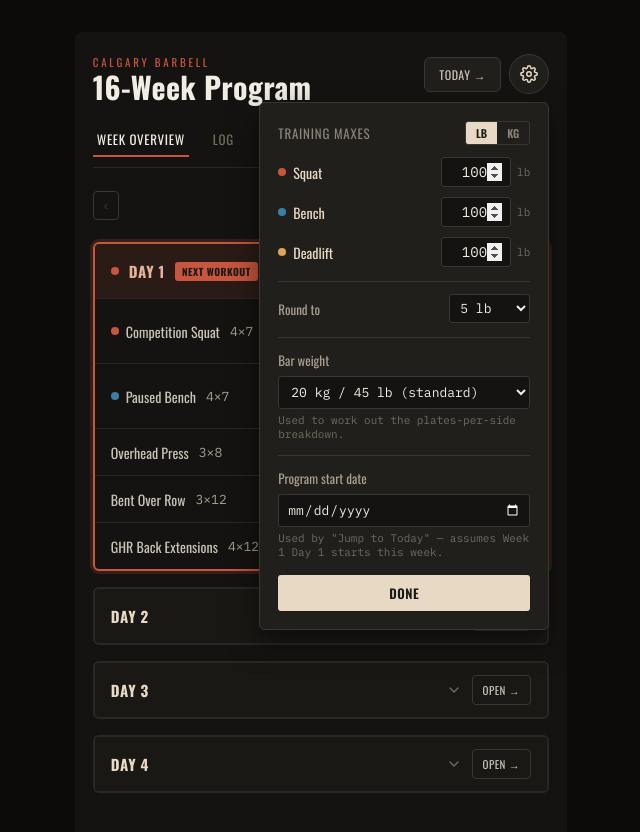
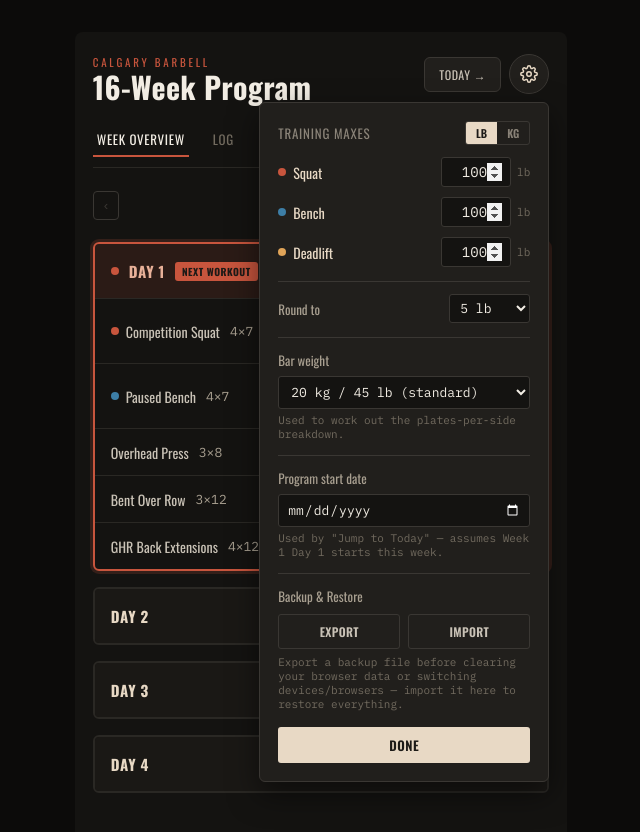
Before and after one commit to jackw91/CBB_App_V3, a React (Vite) app: page / in a window 1280 px wide. Both pictures are taken after a click on the button "Training max settings". Shown: the top 832 px of the page, without its empty margins (319-959 px from the left). Built offline with nearby package versions, Linux system fonts and the light colour scheme.

Commit message:
Update App.jsx

```diff
--- a/src/App.jsx
+++ b/src/App.jsx
@@ -151,27 +151,37 @@
 const ALL_WEEKS = Array.from({ length: 16 }, (_, i) => i + 1);
 const ALL_DAYS = [1, 2, 3, 4];
 
-/* ============================= STORAGE HELPERS ============================= */
+/* ============================= STORAGE HELPERS =============================
+   Everything is stored in the browser's localStorage, so it persists on
+   whatever device/browser each person is using — no server, no accounts,
+   no shared data between devices. Kept async so every call site elsewhere
+   in the app (which awaits these) didn't need to change. */
+const STORAGE_PREFIX = "cbb_";
 async function storageGet(key, fallback) {
   try {
-    const res = await window.storage.get(key, false);
-    if (res && res.value != null) return JSON.parse(res.value);
+    const raw = localStorage.getItem(STORAGE_PREFIX + key);
+    if (raw != null) return JSON.parse(raw);
   } catch (e) {
-    /* not found -> fallback */
+    /* not found, corrupted, or storage unavailable -> fallback */
   }
   return fallback;
 }
 async function storageSet(key, value) {
   try {
-    await window.storage.set(key, JSON.stringify(value), false);
+    localStorage.setItem(STORAGE_PREFIX + key, JSON.stringify(value));
   } catch (e) {
     console.error("storage set failed", e);
   }
 }
 async function storageListPrefix(prefix) {
   try {
-    const res = await window.storage.list(prefix, false);
-    return (res && res.keys) || [];
+    const fullPrefix = STORAGE_PREFIX + prefix;
+    const keys = [];
+    for (let i = 0; i < localStorage.length; i++) {
+      const k = localStorage.key(i);
+      if (k && k.startsWith(fullPrefix)) keys.push(k.slice(STORAGE_PREFIX.length));
+    }
+    return keys;
   } catch (e) {
     return [];
   }
@@ -651,8 +661,9 @@
   );
 }
 
-function SettingsPanel({ maxesLb, roundToLb, roundToKg, unit, barType, startDate, onChange, open, onClose }) {
+function SettingsPanel({ maxesLb, roundToLb, roundToKg, unit, barType, startDate, onChange, open, onClose, onExportBackup, onImportFile }) {
   if (!open) return null;
+  const fileInputRef = useRef(null);
   const displayMax = (lift) => {
     const raw = maxesLb[lift];
     if (raw == null || raw === "") return "";
@@ -779,6 +790,63 @@
           style={{ width: "100%", padding: "6px 8px", background: "#141311", border: "1px solid #3a3733", borderRadius: 3, color: "#f2ede4", fontFamily: "'IBM Plex Mono', monospace", fontSize: 13 }}
         />
         <div style={{ fontSize: 11, color: "#726b5f", marginTop: 4 }}>Used by "Jump to Today" — assumes Week 1 Day 1 starts this week.</div>
+      </div>
+      <div style={{ marginTop: 14, paddingTop: 12, borderTop: "1px solid #3a3733" }}>
+        <label style={{ fontFamily: "'Oswald', sans-serif", fontSize: 13, color: "#a89f90", display: "block", marginBottom: 8 }}>Backup &amp; Restore</label>
+        <div style={{ display: "flex", gap: 8 }}>
+          <button
+            onClick={onExportBackup}
+            style={{
+              flex: 1,
+              padding: "8px 0",
+              background: "transparent",
+              border: "1px solid #3a3733",
+              borderRadius: 3,
+              color: "#c9c2b6",
+              fontFamily: "'Oswald', sans-serif",
+              fontWeight: 600,
+              fontSize: 12,
+              textTransform: "uppercase",
+              letterSpacing: "0.03em",
+              cursor: "pointer",
+            }}
+          >
+            Export
+          </button>
+          <button
+            onClick={() => fileInputRef.current && fileInputRef.current.click()}
+            style={{
+              flex: 1,
+              padding: "8px 0",
+              background: "transparent",
+              border: "1px solid #3a3733",
+              borderRadius: 3,
+              color: "#c9c2b6",
+              fontFamily: "'Oswald', sans-serif",
+              fontWeight: 600,
+              fontSize: 12,
+              textTransform: "uppercase",
+              letterSpacing: "0.03em",
+              cursor: "pointer",
+            }}
+          >
+            Import
+          </button>
+          <input
+            ref={fileInputRef}
+            type="file"
+            accept="application/json,.json"
+            style={{ display: "none" }}
+            onChange={(e) => {
+              const file = e.target.files && e.target.files[0];
+              if (file) onImportFile(file);
+              e.target.value = "";
+            }}
+          />
+        </div>
+        <div style={{ fontSize: 11, color: "#726b5f", marginTop: 6 }}>
+          Export a backup file before clearing your browser data or switching devices/browsers — import it here to restore everything.
+        </div>
       </div>
       <button
         onClick={onClose}
@@ -1937,6 +2005,52 @@
   const prevWeek = () => goToWeekOverview(Math.max(1, absWeek - 1));
   const nextWeek = () => goToWeekOverview(Math.min(16, absWeek + 1));
 
+  const exportBackup = async () => {
+    const savedSettings = await storageGet("settings", null);
+    const sessions = await loadAllSessions();
+    const payload = {
+      app: "calgary-barbell-16-week",
+      version: 1,
+      exportedAt: new Date().toISOString(),
+      settings: savedSettings,
+      sessions,
+    };
+    const blob = new Blob([JSON.stringify(payload, null, 2)], { type: "application/json" });
+    const url = URL.createObjectURL(blob);
+    const a = document.createElement("a");
+    a.href = url;
+    a.download = `calgary-barbell-backup-${todayISO()}.json`;
+    document.body.appendChild(a);
+    a.click();
+    document.body.removeChild(a);
+    URL.revokeObjectURL(url);
+  };
+
+  const importBackupFile = async (file) => {
+    let data;
+    try {
+      const text = await file.text();
+      data = JSON.parse(text);
+    } catch (e) {
+      window.alert("Could not read that file — make sure it's a backup exported from this app.");
+      return;
+    }
+    if (!data || typeof data !== "object" || (!data.sessions && !data.settings)) {
+      window.alert("That file doesn't look like a valid backup for this app.");
+      return;
+    }
+    const proceed = window.confirm("Importing will overwrite the current data on this device with the contents of this backup. Continue?");
+    if (!proceed) return;
+    if (data.settings) await storageSet("settings", data.settings);
+    if (data.sessions && typeof data.sessions === "object") {
+      for (const key of Object.keys(data.sessions)) {
+        await storageSet(`session:${key}`, data.sessions[key]);
+      }
+    }
+    window.alert("Backup imported. The app will now reload.");
+    window.location.reload();
+  };
+
   return (
     <div
       style={{
@@ -2051,6 +2165,8 @@
               }}
               open={settingsOpen}
               onClose={() => setSettingsOpen(false)}
+              onExportBackup={exportBackup}
+              onImportFile={importBackupFile}
             />
           </div>
         </div>
```
